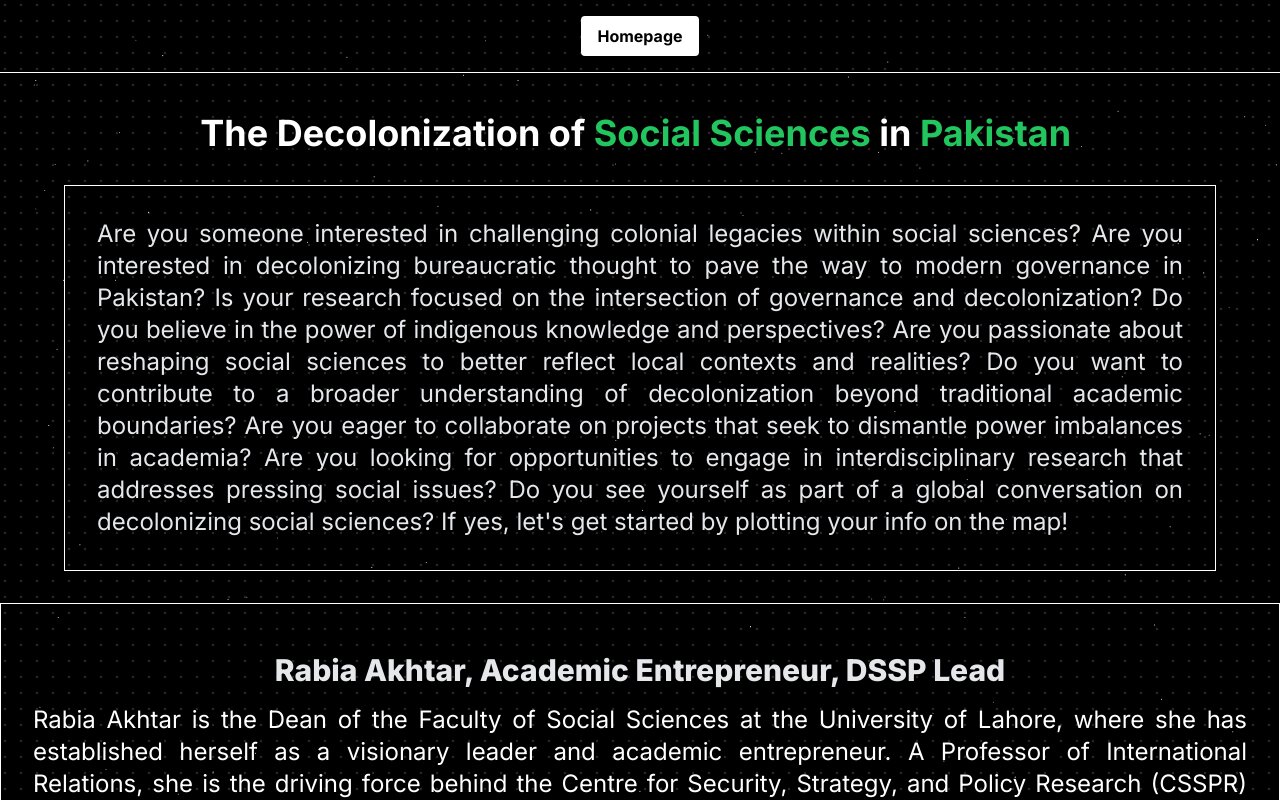
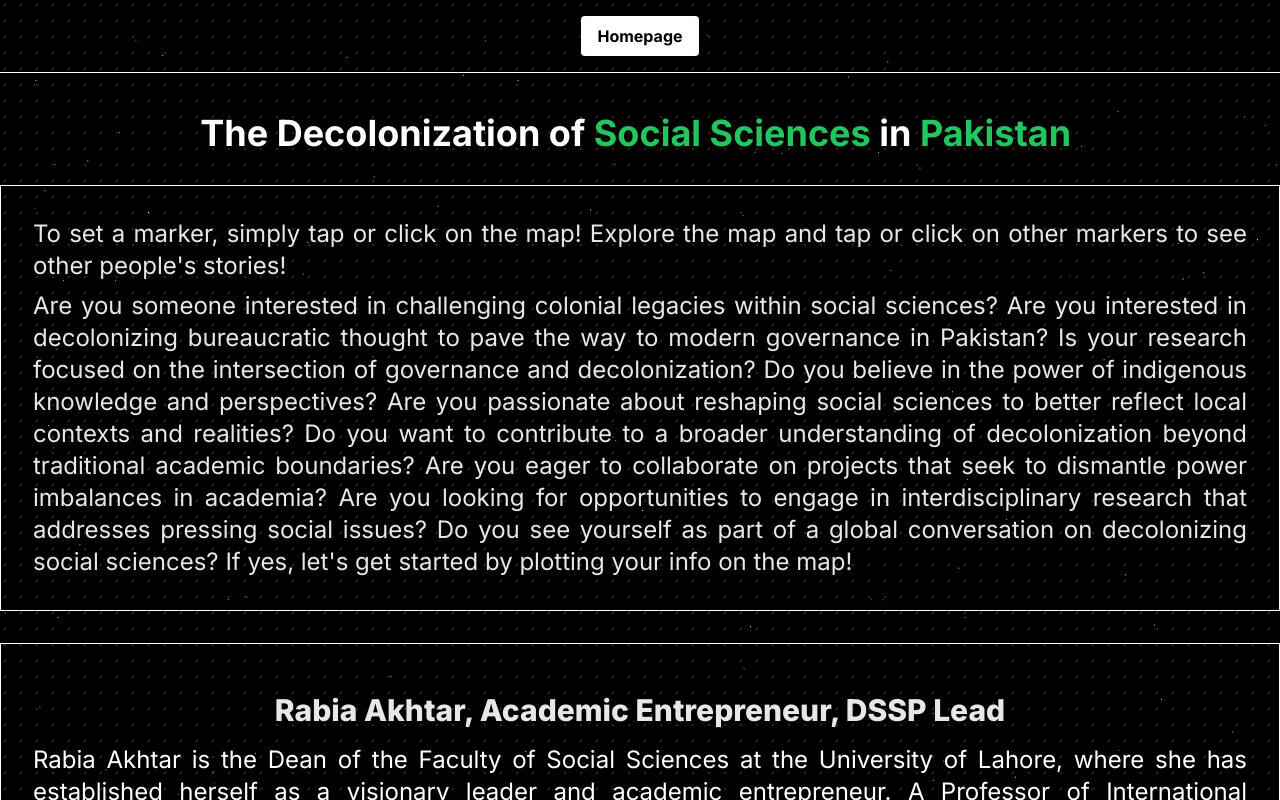
Before and after one commit to ahmkhn/dsspp, a Next.js app in the folder dssp/: page /about in a window 1280 px wide. Shown: the top 800 px of the page. Built offline with nearby package versions, Linux system fonts and the light colour scheme.

Commit message:
style: about page update

```diff
--- a/dssp/app/about/page.tsx
+++ b/dssp/app/about/page.tsx
@@ -33,8 +33,11 @@ export default async function About() {
       </div>
 
       <div className="flex flex-col text-justify">
-        <div className="flex flex-col gap-4 max-w-6xl mx-auto">
+        <div className="w-full flex flex-col gap-4 mx-auto">
           <div className="flex-1 border border-white p-4 md:p-6 lg:p-8 rounded-lg bg-black-800 bg-opacity-75">
+            <p className="mb-2 text-base sm:text-lg md:text-xl lg:text-2xl text-gray-200 leading-relaxed">
+            To set a marker, simply tap or click on the map! Explore the map and tap or click on other markers to see other people's stories!
+            </p>
             <p className="text-base sm:text-lg md:text-xl lg:text-2xl text-gray-200 leading-relaxed">
             Are you someone interested in challenging colonial legacies within social sciences? Are you interested in decolonizing bureaucratic thought to pave the way to modern governance in Pakistan? Is your research focused on the intersection of governance and decolonization? Do you believe in the power of indigenous knowledge and perspectives? Are you passionate about reshaping social sciences to better reflect local contexts and realities? Do you want to contribute to a broader understanding of decolonization beyond traditional academic boundaries? Are you eager to collaborate on projects that seek to dismantle power imbalances in academia? Are you looking for opportunities to engage in interdisciplinary research that addresses pressing social issues? Do you see yourself as part of a global conversation on decolonizing social sciences? If yes, let's get started by plotting your info on the map!
             </p>
```
